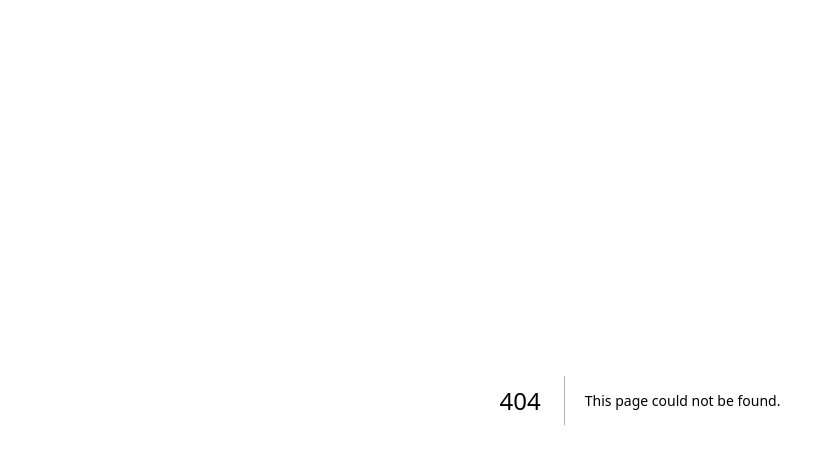
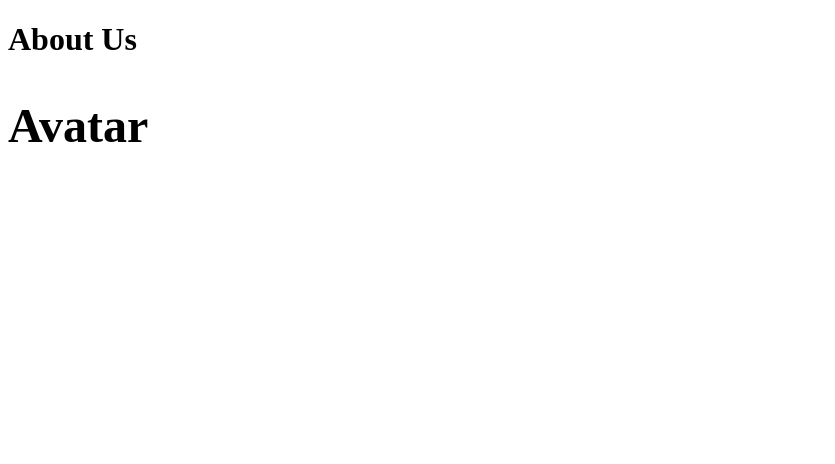
Before and after one commit to sorrel012/next-study, a Next.js app: page /about-us in a window 1280 px wide. Before the commit this address had no page. Shown: the top 464 px of the page, without its empty margins (0-835 px from the left). Built offline with nearby package versions, Linux system fonts and the light colour scheme.

Commit message:
[24.04.22] routing 공부

```diff
--- /dev/null
+++ b/app/about-us/company/sales/page.tsx
@@ -0,0 +1,5 @@
+function Sales() {
+  return <h1>Sales team</h1>;
+}
+
+export default Sales;
--- /dev/null
+++ b/app/about-us/components/avatar.tsx
@@ -0,0 +1,5 @@
+function Avatar() {
+  return <h2>Avatar</h2>;
+}
+
+export default Avatar;
--- /dev/null
+++ b/app/about-us/page.tsx
@@ -0,0 +1,11 @@
+import Avatar from './components/avatar';
+
+function AboutUs() {
+  return (
+    <h1>
+      About Us <Avatar />
+    </h1>
+  );
+}
+
+export default AboutUs;
```
